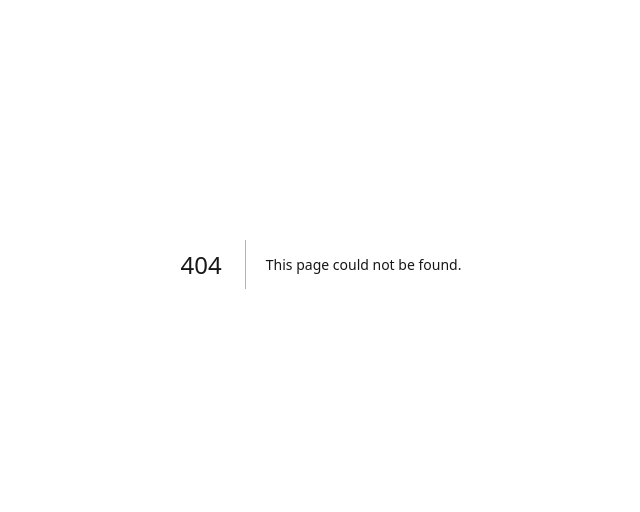
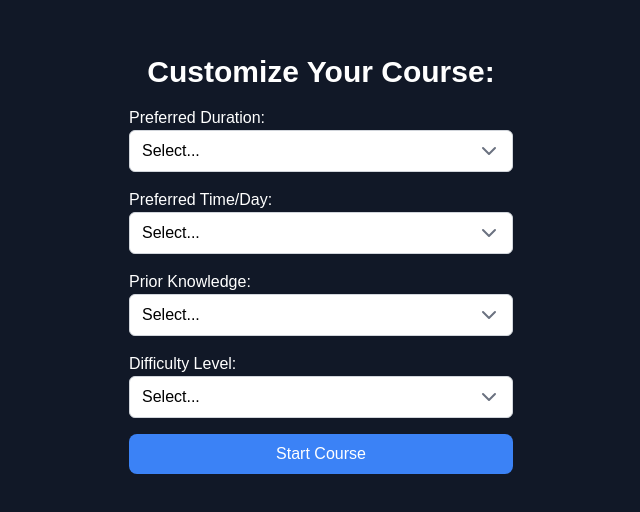
Before and after one commit to shubhk2/PBL, a Next.js app: page /customize-course in a window 1280 px wide. Before the commit this address had no page. Shown: the part 136-648 px from the top of the page, without its empty margins (319-959 px from the left). Built offline with nearby package versions, Linux system fonts and the light colour scheme.

Commit message:
create course interior

```diff
--- a/next.config.ts
+++ b/next.config.ts
@@ -1,10 +1,10 @@
-import { NextConfig } from "next";
+import type { NextConfig } from "next";
 
 const nextConfig: NextConfig = {
-  reactStrictMode: true,
   experimental: {
-    appDir: true,
-  },
+    appDir: true,  // Enable Next.js App Router
+  } as any,  // Bypass type checking for experimental properties
+  pageExtensions: ["ts", "tsx"], // Ensure Next.js looks for .tsx files
 };
 
 export default nextConfig;
--- /dev/null
+++ b/src/app/create-course/page.tsx
@@ -0,0 +1,64 @@
+"use client";
+
+import { useState, useEffect } from "react";
+import { useRouter } from "next/navigation";
+import { Input } from "@/components/ui/input";
+import { Button } from "@/components/ui/button";
+
+export default function CreateCourse() {
+  const [topic, setTopic] = useState("");
+  const [loading, setLoading] = useState(false);
+  const [funFact, setFunFact] = useState("");
+  const router = useRouter();
+
+  const funFacts = [
+    "Did you know? The first programming language was created in 1843 by Ada Lovelace!",
+    "Fact: Python is named after Monty Python, not the snake!",
+    "Ever wondered? The first website ever made is still online at info.cern.ch.",
+  ];
+
+  // Select a random fun fact
+  useEffect(() => {
+    if (loading) {
+      setFunFact(funFacts[Math.floor(Math.random() * funFacts.length)]);
+    }
+  }, [loading]);
+
+  const handleSubmit = () => {
+    if (topic.trim() === "") return;
+
+    setLoading(true);
+
+    // Simulate backend validation
+    setTimeout(() => {
+      setLoading(false);
+      router.push(`/customize-course?topic=${encodeURIComponent(topic)}`);
+    }, 3000);
+  };
+
+  return (
+    <div className="flex flex-col items-center justify-center h-screen bg-gray-900 text-white p-4">
+      {!loading ? (
+        <>
+          <h1 className="text-3xl font-bold mb-4">Create a New Course</h1>
+          <p className="text-gray-400 mb-4">Enter a topic to get started</p>
+          <Input
+            value={topic}
+            onChange={(e) => setTopic(e.target.value)}
+            placeholder="Enter topic..."
+            className="w-80 p-2 text-black rounded-md"
+          />
+          <Button onClick={handleSubmit} className="mt-4 bg-green-500 hover:bg-green-600 px-6 py-2 rounded-md">
+            Submit
+          </Button>
+        </>
+      ) : (
+        <div className="text-center">
+          <h2 className="text-xl font-semibold">Verifying your topic...</h2>
+          <p className="mt-2 italic text-gray-400">{funFact}</p>
+          <div className="mt-4 w-12 h-12 border-4 border-t-transparent border-white rounded-full animate-spin"></div>
+        </div>
+      )}
+    </div>
+  );
+}
--- /dev/null
+++ b/src/app/customize-course/page.tsx
@@ -0,0 +1,73 @@
+"use client";
+import { useRouter, useSearchParams } from "next/navigation";
+import { useState } from "react";
+import { Select } from "@/components/ui/select";
+import { Button } from "@/components/ui/button";
+
+export default function CustomizeCourse() {
+  const router = useRouter();
+  const searchParams = useSearchParams();
+  const topic = searchParams.get("topic");
+  const [duration, setDuration] = useState("");
+  const [time, setTime] = useState("");
+  const [knowledge, setKnowledge] = useState("");
+  const [level, setLevel] = useState("");
+
+  const durationOptions = [
+    { value: "", label: "Select..." },
+    { value: "1 week", label: "1 Week" },
+    { value: "1 month", label: "1 Month" },
+    { value: "3 months", label: "3 Months" },
+  ];
+
+  const timeOptions = [
+    { value: "", label: "Select..." },
+    { value: "Weekends", label: "Weekends" },
+    { value: "Evenings", label: "Evenings" },
+    { value: "Anytime", label: "Anytime" },
+  ];
+
+  const knowledgeOptions = [
+    { value: "", label: "Select..." },
+    { value: "Beginner", label: "Beginner" },
+    { value: "Intermediate", label: "Intermediate" },
+    { value: "Advanced", label: "Advanced" },
+  ];
+
+  const levelOptions = [
+    { value: "", label: "Select..." },
+    { value: "Easy", label: "Easy" },
+    { value: "Medium", label: "Medium" },
+    { value: "Hard", label: "Hard" },
+  ];
+
+  return (
+    <div className="flex flex-col items-center justify-center h-screen bg-gray-900 text-white p-6">
+      <h1 className="text-3xl font-bold mb-4">Customize Your Course: {topic}</h1>
+
+      <div className="w-96 space-y-4">
+        <label className="block">
+          Preferred Duration:
+          <Select value={duration} onChange={(e) => setDuration(e.target.value)} options={durationOptions} />
+        </label>
+
+        <label className="block">
+          Preferred Time/Day:
+          <Select value={time} onChange={(e) => setTime(e.target.value)} options={timeOptions} />
+        </label>
+
+        <label className="block">
+          Prior Knowledge:
+          <Select value={knowledge} onChange={(e) => setKnowledge(e.target.value)} options={knowledgeOptions} />
+        </label>
+
+        <label className="block">
+          Difficulty Level:
+          <Select value={level} onChange={(e) => setLevel(e.target.value)} options={levelOptions} />
+        </label>
+
+        <Button className="w-full mt-4 bg-blue-500 hover:bg-blue-600">Start Course</Button>
+      </div>
+    </div>
+  );
+}
--- a/src/app/page.tsx
+++ b/src/app/page.tsx
@@ -1,5 +1,7 @@
 "use client";
 import { useState, useEffect } from "react";
+// import { useRouter } from "next/navigation";
+// import Link from "next/link";
 import { useTheme } from "next-themes";
 import { Input } from "@/components/ui/input";
 import { Button } from "@/components/ui/button";
@@ -19,40 +21,45 @@ export default function StudyBuddy() {
   }, []);
 
   if (!mounted) return null; // Prevents hydration mismatch
+  console.log(router); // Should print an object, NOT undefined
 
   return (
+
     <div className="min-h-screen flex transition-all bg-background text-foreground">
       {/* Sidebar */}
       {isSidebarOpen && (
           <aside className="w-64 h-screen bg-gray-900 text-white p-6 flex flex-col gap-6 relative">
             <h1 className="text-2xl font-bold">Study Buddy</h1>
-          <Button className="w-full bg-purple-600 hover:bg-purple-700 text-white font-semibold py-2 rounded-lg">
+
+            <Button
+                className="w-full bg-purple-600 hover:bg-purple-700 text-white font-semibold py-2 rounded-lg"
+                onClick={() => router.push("/create-course")}  // ✅ Navigates to /create-course
+            >
               Create New Course
             </Button>
+
             <Button className="w-full bg-purple-600 hover:bg-purple-700 text-white font-semibold py-2 rounded-lg" onClick={() => router.push("/scheduled-quizzes")}>
             Scheduled Quizzes
           </Button>
-          <Button className="w-full bg-purple-600 hover:bg-purple-700 text-white font-semibold py-2 rounded-lg">
+
+            <Button
+                className="w-full bg-purple-600 hover:bg-purple-700 text-white font-semibold py-2 rounded-lg"
+                onClick={() => router.push("/calendar")}
+            >
               Calendar
             </Button>
 
-          {/* Profile Button at Bottom */}
             <div className="mt-auto">
-            <Button className="w-full bg-green-700 hover:bg-green-800 text-white font-semibold py-2 rounded-lg">
+              <Button
+                  className="w-full bg-green-700 hover:bg-green-800 text-white font-semibold py-2 rounded-lg"
+                  onClick={() => router.push("/profile")}
+              >
                 Profile
               </Button>
             </div>
 
-          {/* Sidebar Close Button */}
-          <button
-            className="absolute top-4 right-4 p-2 rounded-full bg-gray-700 hover:bg-gray-600"
-            onClick={() => setIsSidebarOpen(false)}
-          >
-            <X size={20} />
-          </button>
           </aside>
       )}
-
       {/* Main Content */}
       <div className="flex-1 p-8 transition-all">
         {/* Top Buttons (Sidebar Toggle & Theme Toggle) */}
@@ -62,7 +69,7 @@ export default function StudyBuddy() {
                   className="p-2 rounded-full bg-gray-700 hover:bg-gray-600 text-white"
                   onClick={() => setIsSidebarOpen(true)}
               >
-              <Menu size={24} />
+                <Menu size={24}/>
               </button>
           )}
 
@@ -94,14 +101,20 @@ export default function StudyBuddy() {
 
         {/* Course Dashboard */}
         <div className="w-[60%] mx-auto grid grid-cols-1 gap-6">
-          <Card className="bg-gray-800 text-white p-4 rounded-xl shadow-lg">
+          <Card
+  className="bg-gray-800 text-white p-4 rounded-xl shadow-lg hover:bg-gray-700 cursor-pointer transition-colors"
+  onClick={() => console.log("Ongoing Courses clicked")}
+>
   <CardContent>
     <h2 className="text-xl font-bold">Ongoing Courses</h2>
     <p>No active courses</p>
   </CardContent>
 </Card>
 
-          <Card className="bg-gray-800 text-white p-4 rounded-xl shadow-lg">
+<Card
+  className="bg-gray-800 text-white p-4 rounded-xl shadow-lg hover:bg-gray-700 cursor-pointer transition-colors"
+  onClick={() => console.log("Recent Courses clicked")}
+>
   <CardContent>
     <h2 className="text-xl font-bold">Recent Courses</h2>
     <p>Explore your recent searches</p>
--- a/src/components/ThemeProvider.tsx
+++ b/src/components/ThemeProvider.tsx
@@ -1,12 +1,10 @@
 "use client";
 
-import { ThemeProvider as NextThemesProvider } from "next-themes";
+import { ThemeProvider as NextThemesProvider, ThemeProviderProps as NextThemesProviderProps } from "next-themes";
 import { ReactNode } from "react";
 
-interface ThemeProviderProps {
+interface ThemeProviderProps extends Omit<NextThemesProviderProps, 'children'> {
   children: ReactNode;
-  attribute?: string;
-  defaultTheme?: string;
 }
 
 export default function ThemeProvider({
--- a/src/components/ui/card.tsx
+++ b/src/components/ui/card.tsx
@@ -3,9 +3,17 @@ import React from "react";
 interface CardProps {
   children: React.ReactNode;
   className?: string;
+  onClick?: () => void;
 }
 
-export const Card: React.FC<CardProps> = ({ children, className = "" }) => {
+export const Card: React.FC<CardProps> = ({ children, className, onClick }) => {
+    if (onClick) {
+        return (
+        <div onClick={onClick} className={`bg-gray-800 text-white p-4 rounded-xl shadow-lg ${className}`}>
+            {children}
+        </div>
+        );
+    }
   return (
     <div className={`bg-gray-800 text-white p-4 rounded-xl shadow-lg ${className}`}>
       {children}
--- /dev/null
+++ b/src/components/ui/select.tsx
@@ -0,0 +1,35 @@
+"use client";
+
+import * as React from "react";
+import { cn } from "@/lib/utils"; // Ensure this utility exists or remove it
+import { ChevronDown } from "lucide-react";
+
+export interface SelectProps extends React.SelectHTMLAttributes<HTMLSelectElement> {
+  options: { label: string; value: string }[];
+}
+
+export const Select = React.forwardRef<HTMLSelectElement, SelectProps>(
+  ({ className, options, ...props }, ref) => {
+    return (
+      <div className="relative">
+        <select
+          ref={ref}
+          className={cn(
+            "w-full appearance-none bg-white border border-gray-300 text-black rounded-md py-2 px-3 focus:outline-none focus:ring-2 focus:ring-purple-600 focus:border-transparent",
+            className
+          )}
+          {...props}
+        >
+          {options.map((option) => (
+            <option key={option.value} value={option.value}>
+              {option.label}
+            </option>
+          ))}
+        </select>
+        <ChevronDown className="absolute top-1/2 right-3 transform -translate-y-1/2 text-gray-500" />
+      </div>
+    );
+  }
+);
+
+Select.displayName = "Select";
--- /dev/null
+++ b/src/lib/utils.ts
@@ -0,0 +1,3 @@
+export function cn(...classes: (string | undefined | null | false)[]) {
+  return classes.filter(Boolean).join(" ");
+}
```
Also changed, not shown: src/app/calendar.tsx (added), src/app/profile.tsx (added), src/app/quizzes.tsx (added). Lines whose indentation alone changed are shown as unchanged.
